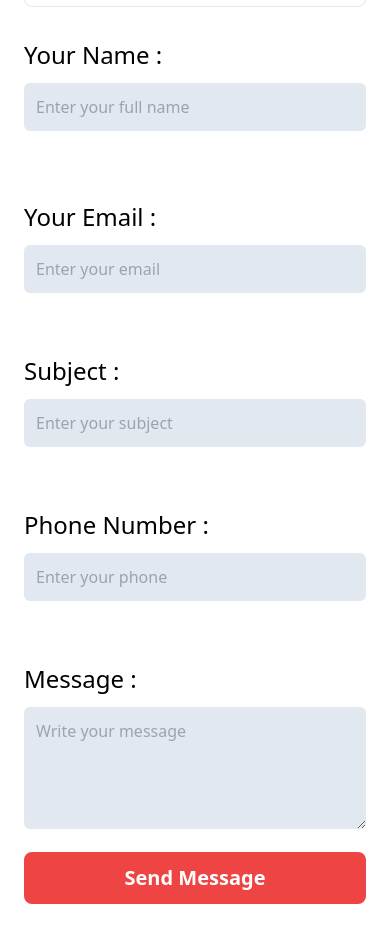
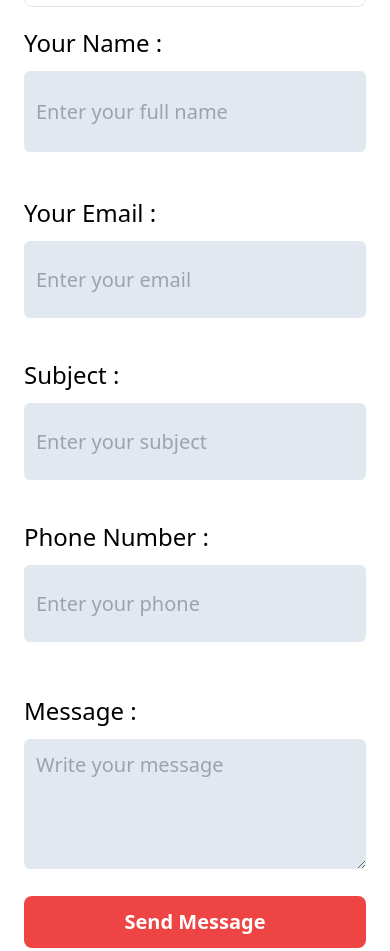
Before and after one commit to Shafiul007/hockey, a plain HTML site: page index.html in a window 390 px wide. Shown: the part 9254-10205 px from the top of the page. Drawn offline with nearby package versions, Linux system fonts and the light colour scheme.

Commit message:
get in touch section optimized for mobile

```diff
--- a/index.html
+++ b/index.html
@@ -331,25 +331,25 @@
 
             <div class="grid space-y-2 lg:space-y-0 lg:gap-3 grid-cols-1 grid-rows-6 lg:grid-cols-2">
 
-              <div class="py-3 space-y-3 lg:row-span-1 lg:col-span-1">
+              <div class="lg:py-3 space-y-3 lg:row-span-1 lg:col-span-1">
                 <h1 class="text-2xl text-black">Your Name :</h1>
-                <input class="p-3 w-full border-none bg-slate-200 rounded-md"  type="text" placeholder="Enter your full name">
+                <input class="p-3 w-full h-[50%] text-xl lg:text-base border-none bg-slate-200 rounded-md"  type="text" placeholder="Enter your full name">
               </div>
-              <div class="py-3 space-y-3 lg:row-span-1 lg:col-span-1" >
+              <div class="lg:py-3 space-y-3 lg:row-span-1 lg:col-span-1" >
                 <h1 class="text-2xl text-black">Your Email :</h1>
-                <input class="p-3 w-full border-none bg-slate-200 rounded-md"  type="email" placeholder="Enter your email">
+                <input class="p-3 w-full h-[50%] text-xl lg:text-base border-none bg-slate-200 rounded-md"  type="email" placeholder="Enter your email">
               </div>
-              <div class="py-3 space-y-3 lg:row-span-1 lg:col-span-1">
+              <div class="lg:py-3 space-y-3 lg:row-span-1 lg:col-span-1">
                 <h1 class="text-2xl text-black">Subject :</h1>
-                <input class="p-3 w-full border-none bg-slate-200 rounded-md"  type="text" placeholder="Enter your subject">
+                <input class="p-3 w-full h-[50%] text-xl lg:text-base border-none bg-slate-200 rounded-md"  type="text" placeholder="Enter your subject">
               </div>
-              <div class="py-3 space-y-3 lg:row-span-1 lg:col-span-1">
+              <div class="lg:py-3 space-y-3 lg:row-span-1 lg:col-span-1">
                 <h1 class="text-2xl text-black">Phone Number :</h1>
-                <input class="p-3 w-full border-none bg-slate-200 rounded-md"  type="number" placeholder="Enter your phone">
+                <input class="p-3 w-full h-[50%] text-xl lg:text-base border-none bg-slate-200 rounded-md"  type="number" placeholder="Enter your phone">
               </div>
               <div class="py-3 space-y-3 lg:col-span-2 lg:row-span-3">
                 <h1 class="text-2xl text-black">Message :</h1>
-                <textarea class="p-3 w-full h-[100%] border-none bg-slate-200 rounded-md" name="" id="" placeholder="Write your message"></textarea>
+                <textarea class="p-3 w-full h-[100%] text-xl lg:text-base border-none bg-slate-200 rounded-md" name="" id="" placeholder="Write your message"></textarea>
               </div>
               <div class="border-none lg:row-span-1 flex items-center lg:col-span-2">
                 <button class="p-3 rounded-lg w-full hover:bg-lime-400 duration-300 bg-red-500 text-white text-xl font-bold">Send Message</button>
```
